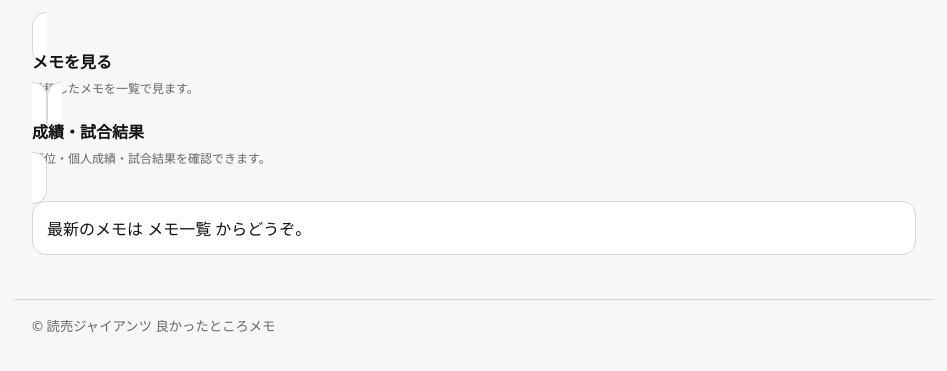
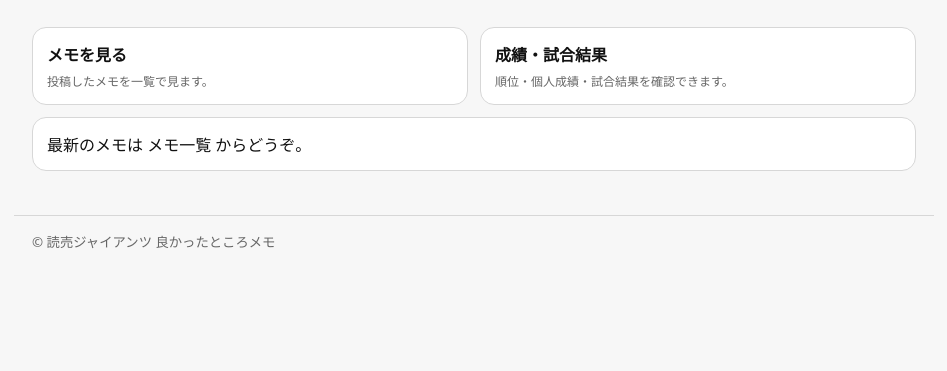
Before and after one commit to hitoshihirai07-hash/giants-notes, a website: page public/index.html in a window 1280 px wide. Shown: the part 107-478 px from the top of the page, without its empty margins (166-1113 px from the left). Drawn offline with Linux system fonts and the light colour scheme.

Commit message:
Update style.css

```diff
--- a/public/assets/style.css
+++ b/public/assets/style.css
@@ -106,3 +106,16 @@ h1 { margin: 6px 0 8px; font-size: 22px; }
   .calCell{ min-height:80px; padding:7px; }
   .calMini{ font-size:11px; }
 }
+
+/* トップの2枚カード用 */
+.grid2{
+  display:grid;
+  grid-template-columns: 1fr 1fr;
+  gap:12px;
+}
+@media (max-width:640px){
+  .grid2{ grid-template-columns:1fr; }
+}
+
+/* a.card をブロック要素として扱う（崩れ防止） */
+.card{ display:block; }
```
